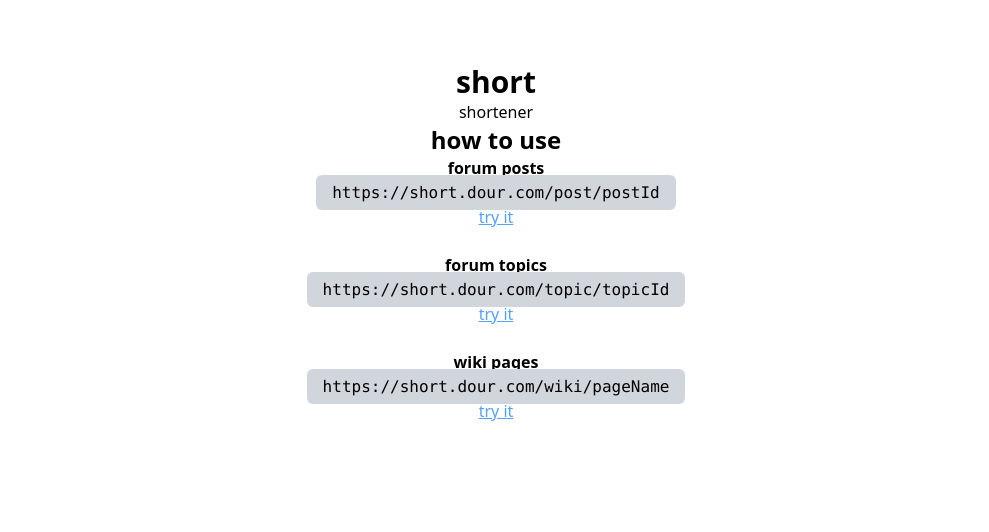
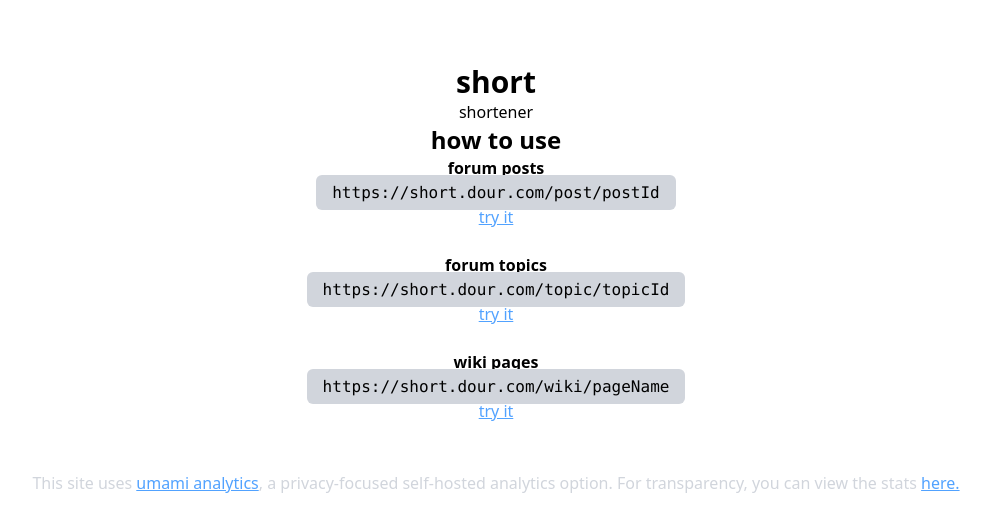
Before and after one commit to errplanedev/short, a SvelteKit app: page / in a window 1280 px wide. Shown: the top 532 px of the page, without its empty margins (144-1133 px from the left). Built offline with nearby package versions, Linux system fonts and the light colour scheme.

Commit message:
add umami analytics

```diff
--- a/src/routes/+layout.svelte
+++ b/src/routes/+layout.svelte
@@ -7,6 +7,7 @@
 
 <svelte:head>
 	<link rel="icon" href={favicon} />
+	<script defer src="https://umami.dour.com/script.js" data-website-id="ce2d31dc-6799-4ddf-a254-4026dfa2b821"></script>
 </svelte:head>
 
 {@render children()}
--- a/src/routes/+page.svelte
+++ b/src/routes/+page.svelte
@@ -37,4 +37,5 @@
         </div>
     </div>
     <br>
+    <p class="text-gray-300">This site uses <a href="https://umami.is" target="_blank">umami analytics</a>, a privacy-focused self-hosted analytics option. For transparency, you can view the stats <a href="https://umami.dour.com/share/JT1iWD6PKJkpN7x0" target="_blank">here.</a></p>
 </main>
```
